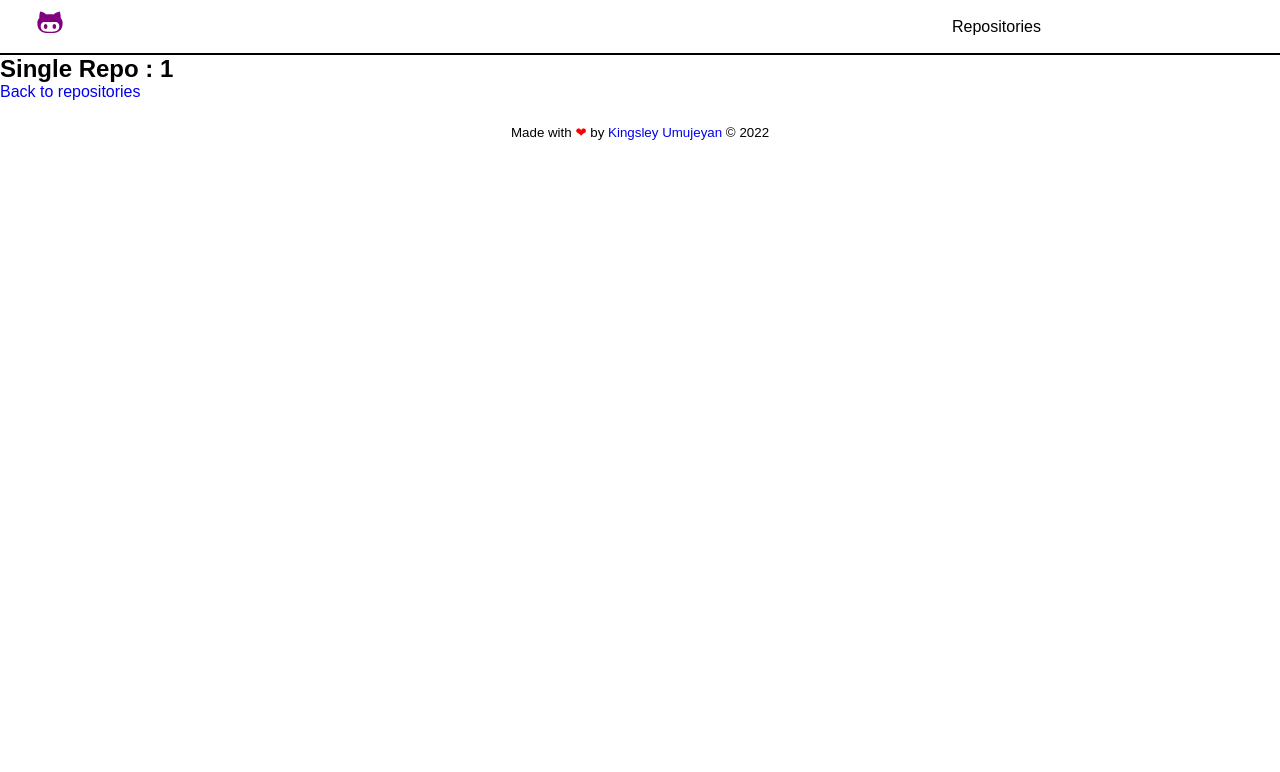
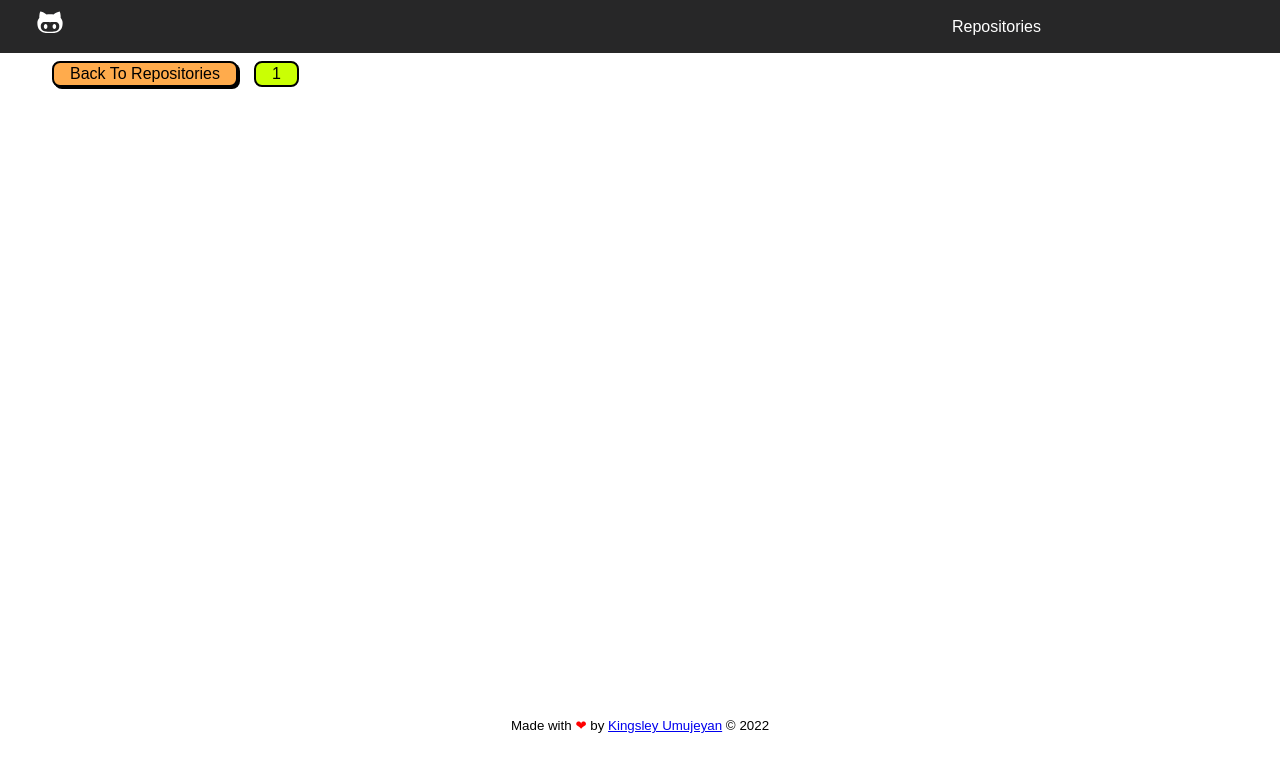
Before and after one commit to kuicpet/github_user_profile, a React (Create React App) app: page /repos/1 in a window 1280 px wide. Shown: the top 772 px of the page. Built offline with nearby package versions, Linux system fonts and the light colour scheme; no server answers; the HTML template or start-up script is replaced by a standard one.

Commit message:
ft--breadcrumb component added

```diff
--- a/src/App.js
+++ b/src/App.js
@@ -5,20 +5,25 @@ import Home from './pages/Home'
 import Repos from './pages/Repos'
 import SingleRepo from './pages/SingleRepo'
 import NotFound from './pages/NotFound'
+import styled from 'styled-components'
 
 const App = () => {
   return (
-    <>
+    <Container>
       <Header />
       <Routes>
         <Route exact path='/' element={<Home />} />
-        <Route path='/repos' element={<Repos />} />
-        <Route path='/repos/:repoId' element={<SingleRepo />} />
+        <Route exact path='/repos' element={<Repos />} />
+        <Route exact path='/repos/:repoId' element={<SingleRepo />} />
         <Route path='*' element={<NotFound />} />
       </Routes>
       <Footer />
-    </>
+    </Container>
   )
 }
 
+export const Container = styled.div`
+background-color: rgba(255, 255, 255, 0.16);
+`
+
 export default App
--- /dev/null
+++ b/src/components/BreadCrumb.jsx
@@ -0,0 +1,67 @@
+import React from 'react'
+import { Link } from 'react-router-dom'
+import styled from 'styled-components'
+
+const BreadCrumb = ({ repoName }) => {
+  return (
+    <Container>
+      <Content>
+        <Link to='/repos'>Back to Repositories</Link>
+
+        <span className='repo'>{repoName}</span>
+      </Content>
+    </Container>
+  )
+}
+
+export const Container = styled.div`
+  display: flex;
+  align-items: center;
+  justify-content: center;
+  width: 100%;
+  height: 2.5rem;
+  color: black;
+  margin: 0 1rem;
+  padding: 1rem;
+`
+
+export const Content = styled.div`
+  display: flex;
+  align-items: center;
+  justify-content: flex-start;
+  width: 100%;
+  padding: 0 20px;
+  a {
+    text-decoration: none;
+    text-transform:capitalize ;
+    border: 2px solid black ;
+    padding: 0.125rem 1rem ;
+    color: black ;
+    border-radius: 8px ;
+    background-color: rgb(255, 171, 76) ;
+    left: -2px;
+    top: -2px;
+    z-index: 2;
+    box-shadow: 2px 2px black;
+    transition: 0.1s ease-in-out;
+    &:hover {
+      transform: translateY(2px);
+      box-shadow: 0 0 0;
+    }
+  }
+  span {
+    font-size: 1rem;
+    color: black;
+
+    text-transform: capitalize;
+  }
+  .repo {
+    margin-left: 1rem;
+    border: 2px solid black ;
+    padding: 0.125rem 1rem ;
+    border-radius: 8px ;
+    background-color: #caff04 ;
+  }
+`
+
+export default BreadCrumb
--- a/src/components/Card.jsx
+++ b/src/components/Card.jsx
@@ -4,9 +4,9 @@ import moment from 'moment'
 import { GoRepo } from 'react-icons/go'
 import { Link } from 'react-router-dom'
 
-const Card = ({ repoId, name, description, language, created_at }) => {
+const Card = ({ repoId, name, description, created_at }) => {
   return (
-    <Link to={`/repos/${repoId}`}>
+    <Link to={`/repos/${repoId}`} className='link'>
       <Container>
         <span>
           <GoRepo />
@@ -18,7 +18,7 @@ const Card = ({ repoId, name, description, language, created_at }) => {
               ? description
               : `${description.substring(0, 120)}...`
             : 'No description'}
-        </p>
+          </p>
 
         <small>Created : {moment(created_at).fromNow()}</small>
       </Container>
@@ -33,9 +33,13 @@ export const Container = styled.div`
   cursor: pointer;
   position: relative;
   transition: all 0.3s ease-in-out;
-  border: 2px solid purple;
+  border: 2px solid #47474e;
   height: 12rem;
   padding: 0.5rem;
+  color: black;
+  z-index: 100 ;
+  //background-color: #3f3f46 ;
+
   span {
     display: flex;
     align-items: center;
--- a/src/components/Grid.jsx
+++ b/src/components/Grid.jsx
@@ -15,7 +15,7 @@ export const Container = styled.div`
 `
 export const Content = styled.div`
   display: grid;
-  grid-template-columns: repeat(auto-fill, minmax(250px, 1fr));
+  grid-template-columns: repeat(auto-fill, minmax(200px, 1fr));
   grid-gap: 1rem;
 `
 export default Grid
--- a/src/components/Header.jsx
+++ b/src/components/Header.jsx
@@ -16,7 +16,7 @@ const Header = () => {
           <NavLink
             to={`/repos`}
             style={({ isActive }) => ({
-              color: isActive ? 'black' : 'gray',
+              color: isActive ? 'white' : 'gray',
             })}>
             Repositories
           </NavLink>
@@ -32,7 +32,8 @@ export const Container = styled.nav`
   align-items: center;
   justify-content: space-between;
   padding: 0.25rem 1rem;
-  border-bottom: 2px solid black;
+  border-bottom:1px solid white;
+  background-color: #272728;
   div {
     display: flex;
     align-items: center;
@@ -41,7 +42,7 @@ export const Container = styled.nav`
     margin: 0 1rem;
     a {
       font-size: 2.25rem;
-      color: purple;
+      color: white;
     }
   }
   ul {
--- a/src/components/index.js
+++ b/src/components/index.js
@@ -6,5 +6,16 @@ import Loader from './Loader'
 import SearchBar from './SearchBar'
 import Grid from './Grid'
 import Meta from './Meta'
+import BreadCrumb from './BreadCrumb'
 
-export { Button, Card, Header, Footer, Loader, SearchBar, Grid, Meta }
+export {
+  Button,
+  Card,
+  Header,
+  Footer,
+  Loader,
+  SearchBar,
+  Grid,
+  Meta,
+  BreadCrumb,
+}
--- a/src/index.css
+++ b/src/index.css
@@ -13,8 +13,14 @@ body {
   font-family: 'Poppins', sans-serif;
 }
 
-a {
+.link {
   text-decoration: none;
+  transition: all 0.3s ease-in-out;
+
+}
+.link:hover {
+  transform: scale(1.05);
+  filter: drop-shadow(0px 2px 49px rgba(2, 106, 32, 0.07));
 }
 code {
   font-family: source-code-pro, Menlo, Monaco, Consolas, 'Courier New',
--- a/src/pages/NotFound.jsx
+++ b/src/pages/NotFound.jsx
@@ -48,7 +48,7 @@ export const Content = styled.section`
   h5 {
     color: gray;
     font-size: 1.2rem ;
-    font-weight: 200 ;
+    font-weight: 100 ;
   }
   button {
     color: black;
--- a/src/pages/Repos.jsx
+++ b/src/pages/Repos.jsx
@@ -10,7 +10,10 @@ const Repos = () => {
   const { repos, loading } = useApiFetch()
   return (
     <>
-    <Meta title='Repositories' description='A list of public respositories for kuicpet' />
+      <Meta
+        title='Repositories'
+        description='A list of public respositories for kuicpet'
+      />
       <Container>
         {loading ? (
           <Loader />
@@ -37,10 +40,10 @@ const Repos = () => {
   )
 }
 
-export const Container = styled.section`
+export const Container = styled.div`
   display: flex;
-  //align-items:center ;
   justify-content: center;
   min-height: 80vh;
+  //background-color: #272728 ;
 `
 export default Repos
--- a/src/pages/SingleRepo.jsx
+++ b/src/pages/SingleRepo.jsx
@@ -2,22 +2,28 @@ import React from 'react'
 import styled from 'styled-components'
 import { useParams, Link } from 'react-router-dom'
 import { useRepoFetch } from '../hooks/useRepoFetch'
-import { Loader, Meta } from '../components'
+import { BreadCrumb, Loader, Meta } from '../components'
 
 const SingleRepo = () => {
   const { repoId } = useParams()
   const { repo, loading } = useRepoFetch(repoId)
   return (
     <>
-    <Meta title={`${repoId}`} />
+      <Meta title={`${repoId}`} />
       <Container>
-        <h2>Single Repo : {repoId}</h2>
-        <Link to='/repos'>Back to repositories</Link>
+        <BreadCrumb repoName={repoId} />
+
         {loading && <Loader />}
       </Container>
     </>
   )
 }
 
-export const Container = styled.section``
+export const Container = styled.div`
+  display: flex;
+  width: 100%;
+  //align-items: center ;
+  justify-content: center;
+  min-height: 80vh;
+`
 export default SingleRepo
```
